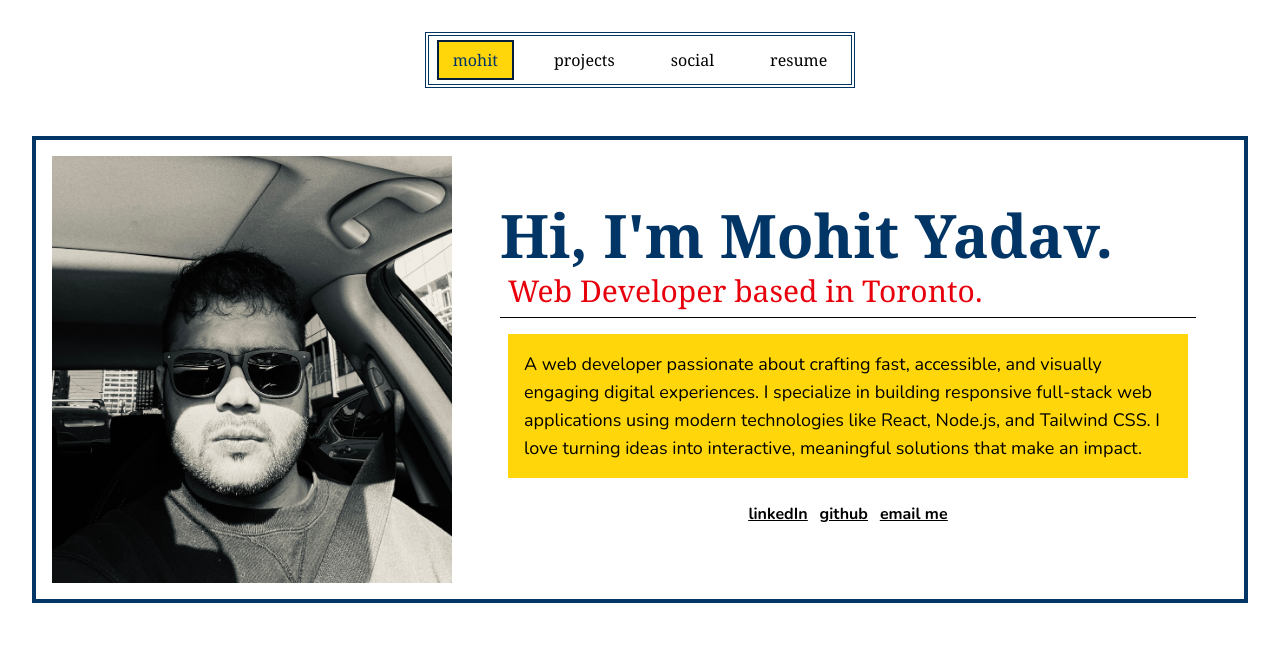
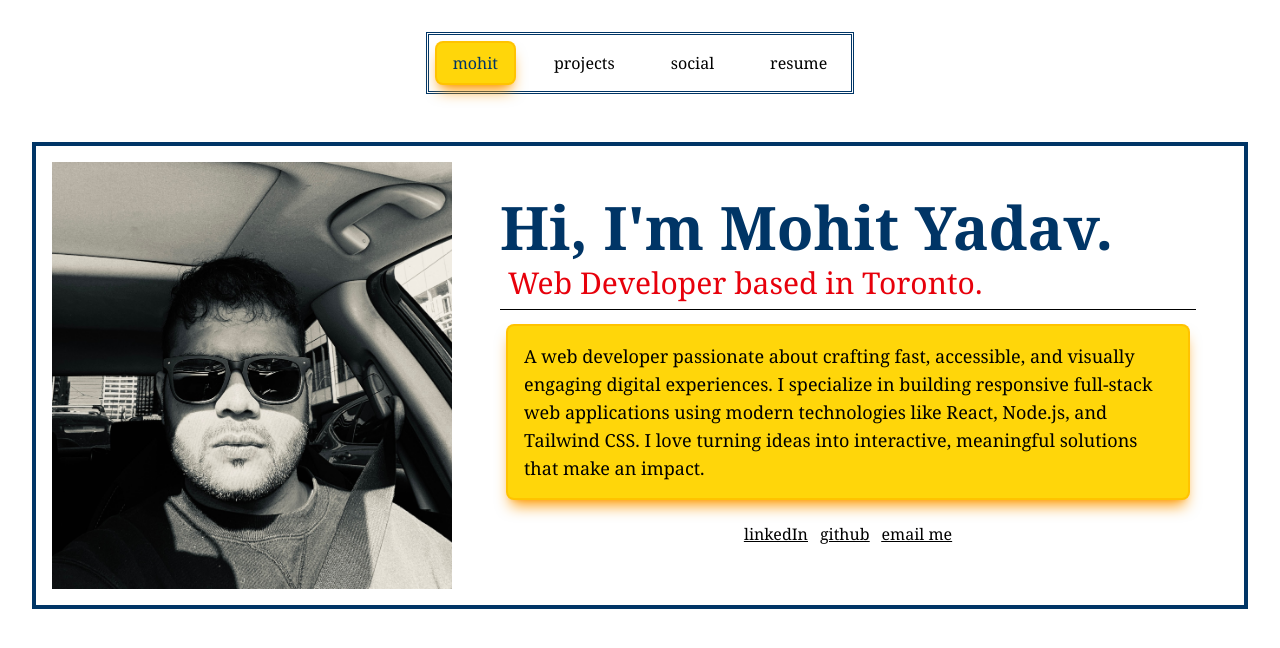
Before and after one commit to yaadevmohit/mohit-yadav, a React (Vite) app: page / in a window 1280 px wide. Shown: the top 648 px of the page. Built offline with nearby package versions, Linux system fonts and the light colour scheme.

Commit message:
box-shadow update

```diff
--- a/src/components/Hero.tsx
+++ b/src/components/Hero.tsx
@@ -16,16 +16,16 @@ const Hero = () => {
             </h2>
             <hr />
             <p
-              className="text-lg  text-left md:mx-2 md:my-4 nunitoRegular bgCustomYellow p-4"
+              className="text-lg  text-left md:mx-2 md:my-4 p-4 customYellowBgRing"
             >
                 A web developer passionate about crafting fast, accessible, and visually engaging digital experiences.
                 I specialize in building responsive full-stack web applications using modern technologies like React, Node.js, and Tailwind CSS.
                 I love turning ideas into interactive, meaningful solutions that make an impact.
             </p>
             <ul className="flex my-2 mx-auto space-x-3">
-              <li className="nunitoBold my-0 underline hover:scale-110"><a href="">linkedIn</a></li>
-              <li className="nunitoBold my-0 underline hover:scale-110"><a href="">github</a></li>
-              <li className="nunitoBold my-0 underline hover:scale-110"><a href="">email me</a></li>
+              <li className="my-0 underline hover:scale-110"><a href="">linkedIn</a></li>
+              <li className="my-0 underline hover:scale-110"><a href="">github</a></li>
+              <li className="my-0 underline hover:scale-110"><a href="">email me</a></li>
             </ul>
         </div>
     </main>
--- a/src/components/Navbar.tsx
+++ b/src/components/Navbar.tsx
@@ -8,7 +8,7 @@ const NavBar = () => {
     // create a navbar with about, projects, contact, social, resume
     <>
     <nav className="w-full">
-      <ul className='flex md:space-x-6 justify-center p-1 px-2 w-fit m-auto relative border-double border-4 border-[#003566]'>
+      <ul className='flex md:space-x-6 justify-center p-2 px-2 w-fit m-auto relative border-3 border-double border-[#003566]'>
       {links.map((link) => (
         <li
           key={link}
@@ -18,7 +18,7 @@ const NavBar = () => {
           {active === link && (
             <motion.span
               layoutId="active-bg"
-              className="absolute inset-0 border-2 border-[#001d3d] bg-[#ffd60a] text-amber-50"
+              className="absolute inset-0 customYellowBgRing"
               transition={{ type: "spring", stiffness: 500, damping: 30 }}
             ></motion.span>
           )}
--- a/src/index.css
+++ b/src/index.css
@@ -30,8 +30,8 @@ body, img {
     @apply text-blue-900 underline scale-115 transition-all duration-200;
   }
 
-  .bgCustomYellow {
-    @apply bg-[#ffd60a]
+  .customYellowBgRing {
+    @apply ring-[#ffc300] ring-2 bg-[#ffd60a] shadow-lg shadow-amber-500  rounded-md
   }
 
   .nunitoRegular {
```
